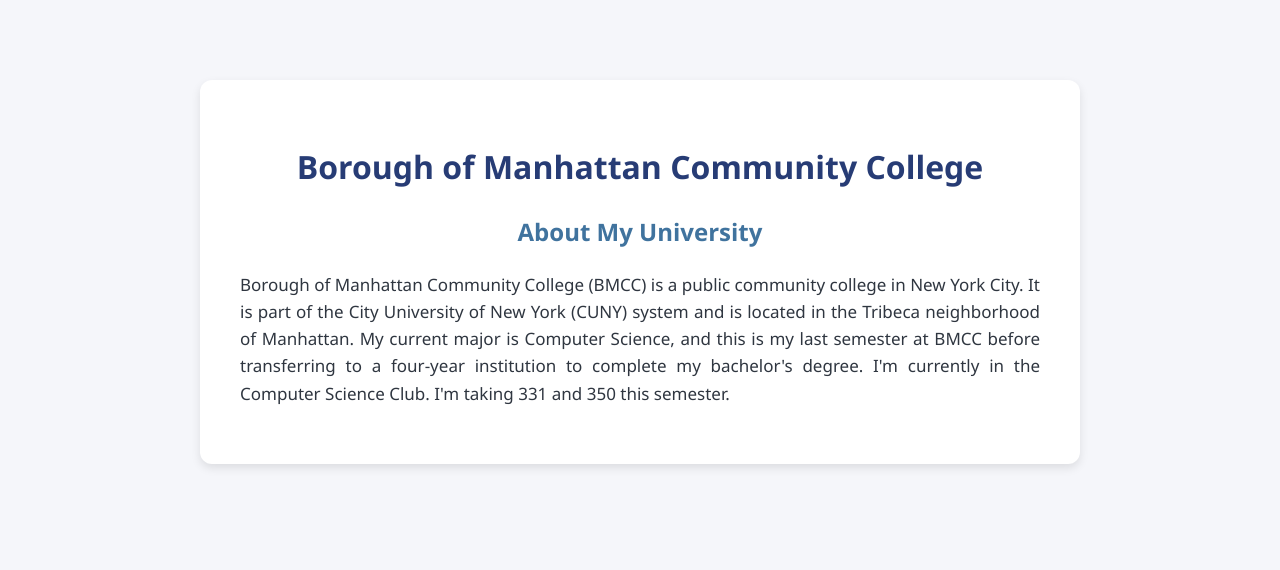
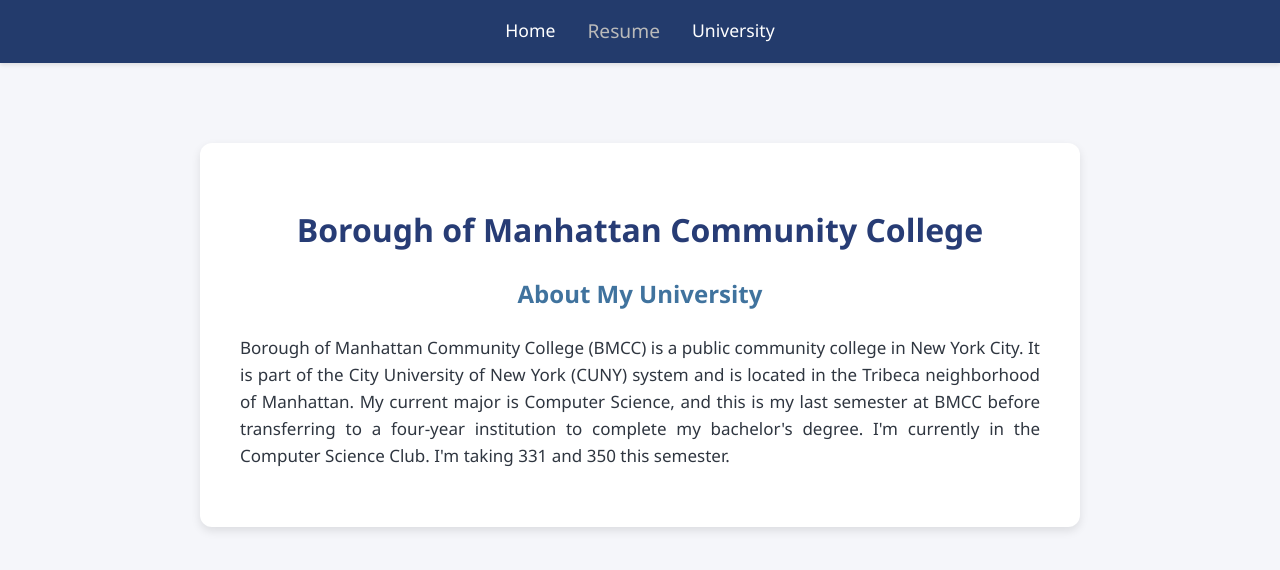
Before and after one commit to ElianEchavarria/350, a plain HTML site: page myUniversity.html in a window 1280 px wide. Drawn offline with Linux system fonts and the light colour scheme.

Commit message:
Finish #2

```diff
--- a/myUniversity.html
+++ b/myUniversity.html
@@ -42,10 +42,63 @@
       text-align: justify;
     }
 
+     a {
+      font-size: 1.5rem;
+      display: block;
+      text-align: center;
+      text-decoration: none;
+      color: rgb(22, 61, 106);
+      transition: all 0.3s ease;
+    }
+
+    /* Hover effect */
+    a:hover {
+      color: rgb(9, 1, 1);
+      font-size: 1.6rem;
+    }
+
+     .navbar {
+            background-color: #233b6c;
+            padding: 1rem;
+            position: sticky;
+            top: 0;
+            box-shadow: 0 2px 4px rgba(0,0,0,0.1);
+            z-index: 10;
+        }
+
+        .nav-links {
+            display: flex;
+            justify-content: center;
+            gap: 2rem;
+            list-style: none;
+            margin: 0;
+            padding: 0;
+        }
+
+        .nav-links a {
+            color: white;
+            text-decoration: none;
+            font-size: 1.1rem;
+            transition: all 0.2s ease;
+        }
+
+        .nav-links a:hover,
+        .nav-links a[aria-current="page"] {
+            color: rgb(186, 186, 186);
+            font-size: 1.2rem;
+        }
+
 
   </style>
 </head>
 <body>
+     <nav class="navbar">
+        <ul class="nav-links">
+            <li><a href="index.html">Home</a></li>
+            <li><a href="resume.html" aria-current="page">Resume</a></li>
+            <li><a href="myUniversity.html">University</a></li>
+        </ul>
+    </nav>
   <div class="container">
     <h1>Borough of Manhattan Community College</h1>
     <h2>About My University</h2>
```
Also changed, not shown: index.html (+72 -7 lines), resume.html (added, +105 -0 lines), ElianEchavarria_Resume_1.jpg (added).
